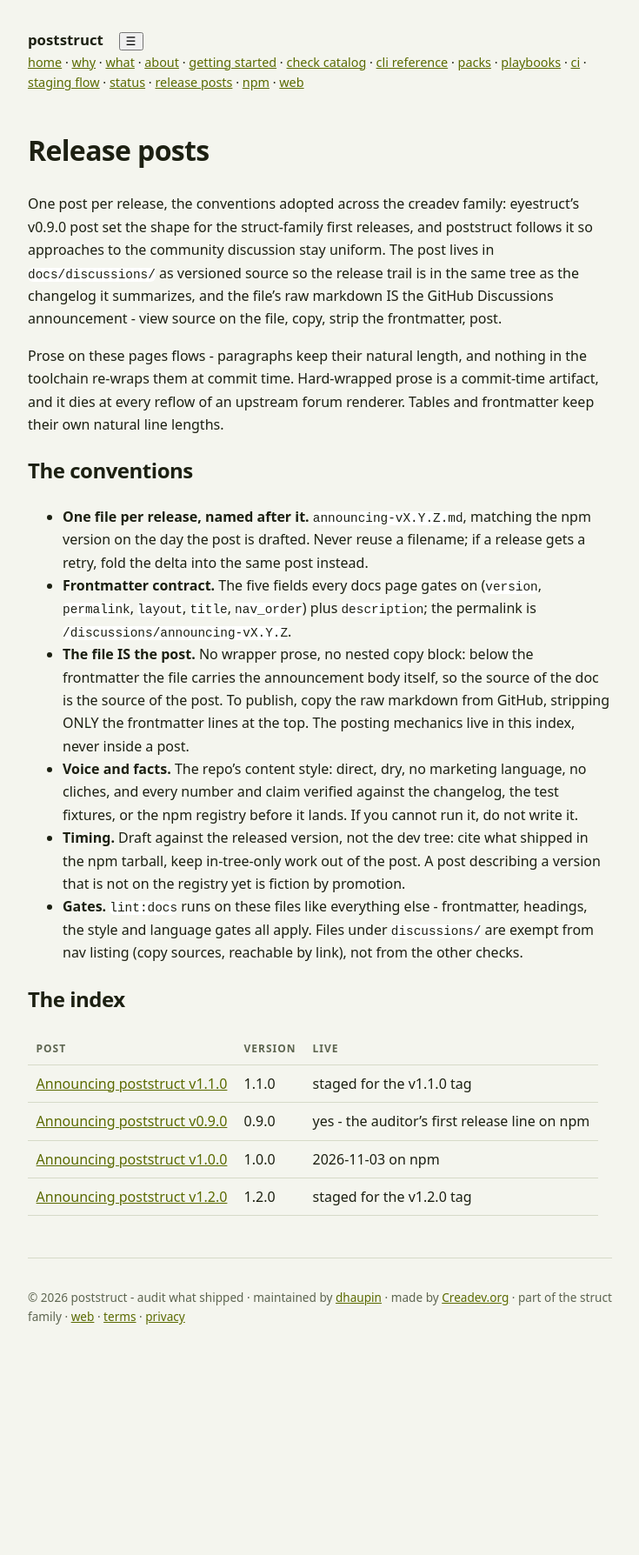
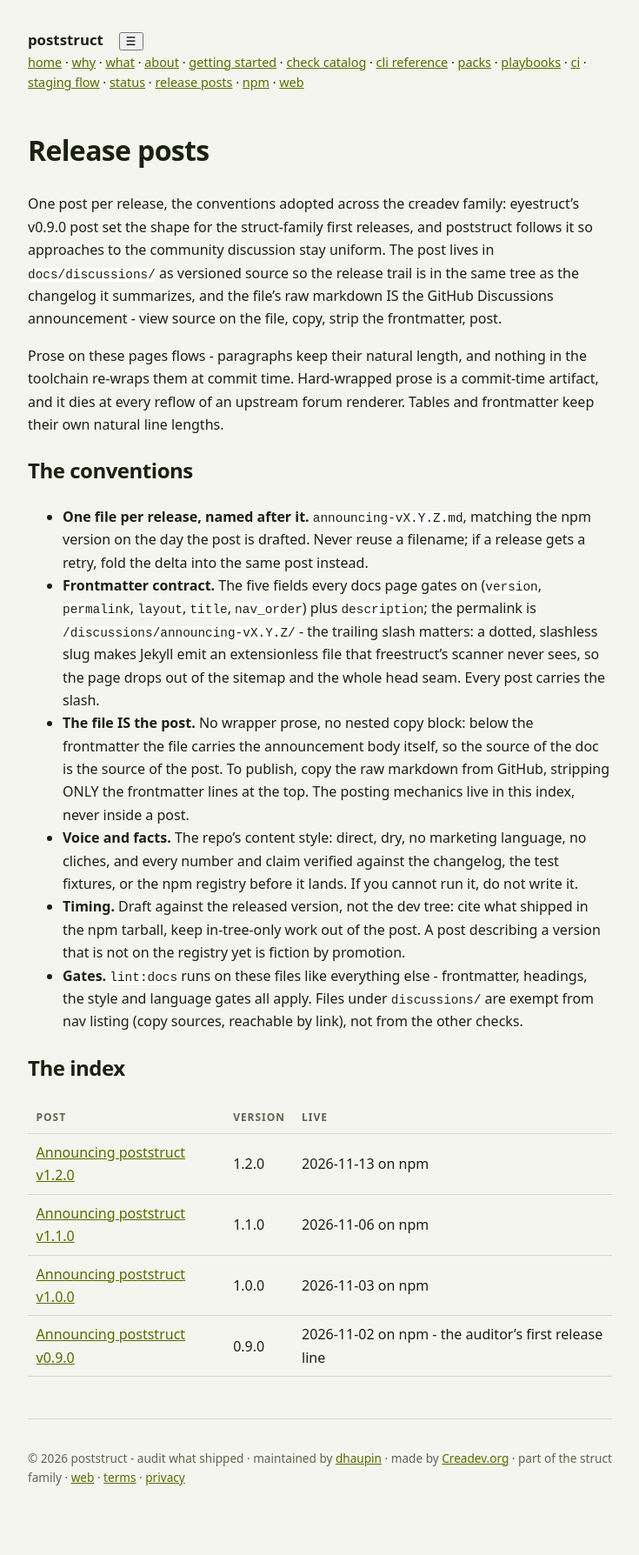
Before and after one commit to dhaupin/poststruct, a Jekyll site: the page built from docs/discussions/index.md, in a window 1280 px wide. Shown: the whole page at 87% size, without its empty margins (272-1007 px from the left). Built offline with Jekyll 4.4.1, drawn with Linux system fonts in a browser that asks for light colours; before the commit the page ends 1603 px from its top, so only the background shows below that.

Commit message:
fix(docs): trailing-slash the release-post permalinks (they were invisible to the SEO pipeline)
Every docs/discussions/announcing-vX.Y.Z.md carried a dotted, slashless
permalink; Jekyll reads the ".0" as a file extension and emits the page
extensionless, which freestruct's .html/.htm scanner never sees - no sitemap
<loc>, no og/canonical, though the page serves 200. None of the four posts was
in the live sitemap. The trailing-slash form emits <slug>/index.html and is
seen. Also corrects the index's stale "staged" markers on 1.1.0/1.2.0 (both
on npm) and orders the rows newest first.

New self-test test/post-permalinks-run.mjs, wired into npm test. Ported from
eyestruct.

Gates: npm test + npm run lint:docs green.

Co-authored-by: openhands <openhands@all-hands.dev>

```diff
--- a/docs/discussions/index.md
+++ b/docs/discussions/index.md
@@ -16,7 +16,7 @@ Prose on these pages flows - paragraphs keep their natural length, and nothing i
 ## The conventions
 
 - **One file per release, named after it.** `announcing-vX.Y.Z.md`, matching the npm version on the day the post is drafted. Never reuse a filename; if a release gets a retry, fold the delta into the same post instead.
-- **Frontmatter contract.** The five fields every docs page gates on (`version`, `permalink`, `layout`, `title`, `nav_order`) plus `description`; the permalink is `/discussions/announcing-vX.Y.Z`.
+- **Frontmatter contract.** The five fields every docs page gates on (`version`, `permalink`, `layout`, `title`, `nav_order`) plus `description`; the permalink is `/discussions/announcing-vX.Y.Z/` - the trailing slash matters: a dotted, slashless slug makes Jekyll emit an extensionless file that freestruct's scanner never sees, so the page drops out of the sitemap and the whole head seam. Every post carries the slash.
 - **The file IS the post.** No wrapper prose, no nested copy block: below the frontmatter the file carries the announcement body itself, so the source of the doc is the source of the post. To publish, copy the raw markdown from GitHub, stripping ONLY the frontmatter lines at the top. The posting mechanics live in this index, never inside a post.
 - **Voice and facts.** The repo's content style: direct, dry, no marketing language, no cliches, and every number and claim verified against the changelog, the test fixtures, or the npm registry before it lands. If you cannot run it, do not write it.
 - **Timing.** Draft against the released version, not the dev tree: cite what shipped in the npm tarball, keep in-tree-only work out of the post. A post describing a version that is not on the registry yet is fiction by promotion.
@@ -26,7 +26,7 @@ Prose on these pages flows - paragraphs keep their natural length, and nothing i
 
 | post | version | live |
 | --- | --- | --- |
-| [Announcing poststruct v1.1.0](/poststruct/discussions/announcing-v1.1.0) | 1.1.0 | staged for the v1.1.0 tag |
-| [Announcing poststruct v0.9.0](/poststruct/discussions/announcing-v0.9.0) | 0.9.0 | yes - the auditor's first release line on npm |
-| [Announcing poststruct v1.0.0](/poststruct/discussions/announcing-v1.0.0) | 1.0.0 | 2026-11-03 on npm |
-| [Announcing poststruct v1.2.0](/poststruct/discussions/announcing-v1.2.0) | 1.2.0 | staged for the v1.2.0 tag |
+| [Announcing poststruct v1.2.0](/poststruct/discussions/announcing-v1.2.0/) | 1.2.0 | 2026-11-13 on npm |
+| [Announcing poststruct v1.1.0](/poststruct/discussions/announcing-v1.1.0/) | 1.1.0 | 2026-11-06 on npm |
+| [Announcing poststruct v1.0.0](/poststruct/discussions/announcing-v1.0.0/) | 1.0.0 | 2026-11-03 on npm |
+| [Announcing poststruct v0.9.0](/poststruct/discussions/announcing-v0.9.0/) | 0.9.0 | 2026-11-02 on npm - the auditor's first release line |
--- a/package.json
+++ b/package.json
@@ -18,7 +18,7 @@
     "LICENSE"
   ],
   "scripts": {
-    "test": "node test/run.mjs && node test/config-run.mjs && node test/version-truth.mjs && node test/distribution-run.mjs && node test/cli-run.mjs && node test/external-run.mjs && node test/i18n-a11y-run.mjs && node test/language-run.mjs && node test/frontmatter-run.mjs && node test/feeds-run.mjs && node test/shapes-run.mjs && node test/prestruct-shapes-run.mjs && node test/freestruct-shapes-run.mjs && node test/jekyll-shapes-run.mjs && node test/wp-seo-shapes-run.mjs && node test/wp-static-run.mjs && node test/packs-run.mjs && node test/voice-negative-echo-run.mjs && node test/astro-shapes-run.mjs && node test/shopify-liquid-shapes-run.mjs && node test/gatsby-shapes-run.mjs && node test/hugo-shapes-run.mjs && node test/eleventy-shapes-run.mjs && node --test test/status.test.cjs test/ship-from-download.test.cjs test/release-verify.test.cjs && node --test test/check-action-pins.test.cjs && node --test test/check-prestruct-pins.test.cjs",
+    "test": "node test/run.mjs && node test/config-run.mjs && node test/version-truth.mjs && node test/distribution-run.mjs && node test/cli-run.mjs && node test/external-run.mjs && node test/i18n-a11y-run.mjs && node test/language-run.mjs && node test/frontmatter-run.mjs && node test/post-permalinks-run.mjs && node test/feeds-run.mjs && node test/shapes-run.mjs && node test/prestruct-shapes-run.mjs && node test/freestruct-shapes-run.mjs && node test/jekyll-shapes-run.mjs && node test/wp-seo-shapes-run.mjs && node test/wp-static-run.mjs && node test/packs-run.mjs && node test/voice-negative-echo-run.mjs && node test/astro-shapes-run.mjs && node test/shopify-liquid-shapes-run.mjs && node test/gatsby-shapes-run.mjs && node test/hugo-shapes-run.mjs && node test/eleventy-shapes-run.mjs && node --test test/status.test.cjs test/ship-from-download.test.cjs test/release-verify.test.cjs && node --test test/check-action-pins.test.cjs && node --test test/check-prestruct-pins.test.cjs",
     "packs": "node scripts/run-packs.mjs",
     "packs:adopt": "node scripts/run-packs.mjs --adopt",
     "lint:packs": "node bin/cli.mjs lint-packs --deep",
```
Also changed, not shown: docs/discussions/announcing-v0.9.0.md (+1 -1 lines), docs/discussions/announcing-v1.0.0.md (+1 -1 lines), docs/discussions/announcing-v1.1.0.md (+1 -1 lines), docs/discussions/announcing-v1.2.0.md (+1 -1 lines), labs/TASKS.md (+11 -0 lines), test/post-permalinks-run.mjs (added, +40 -0 lines), CHANGELOG.md.
